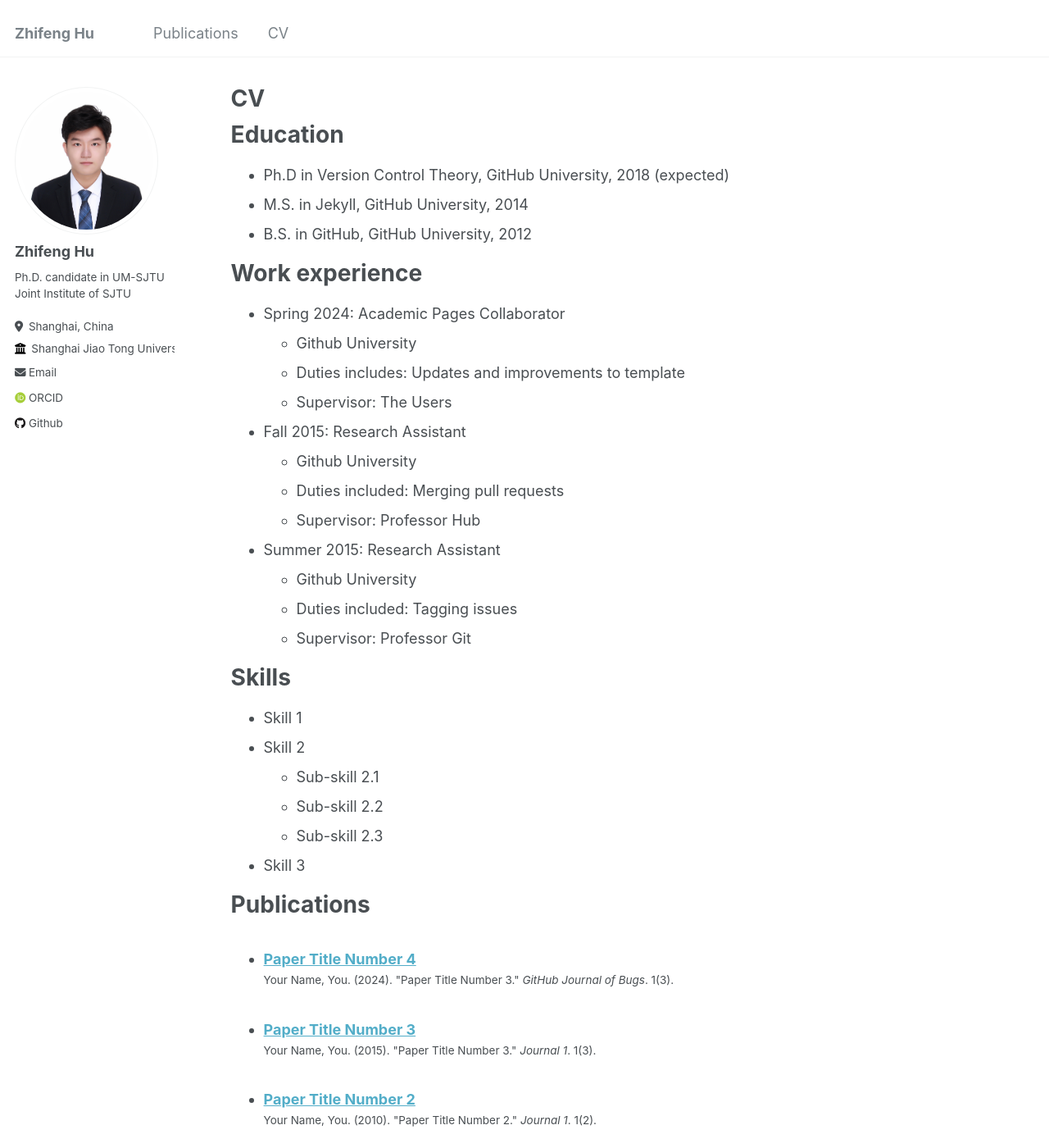
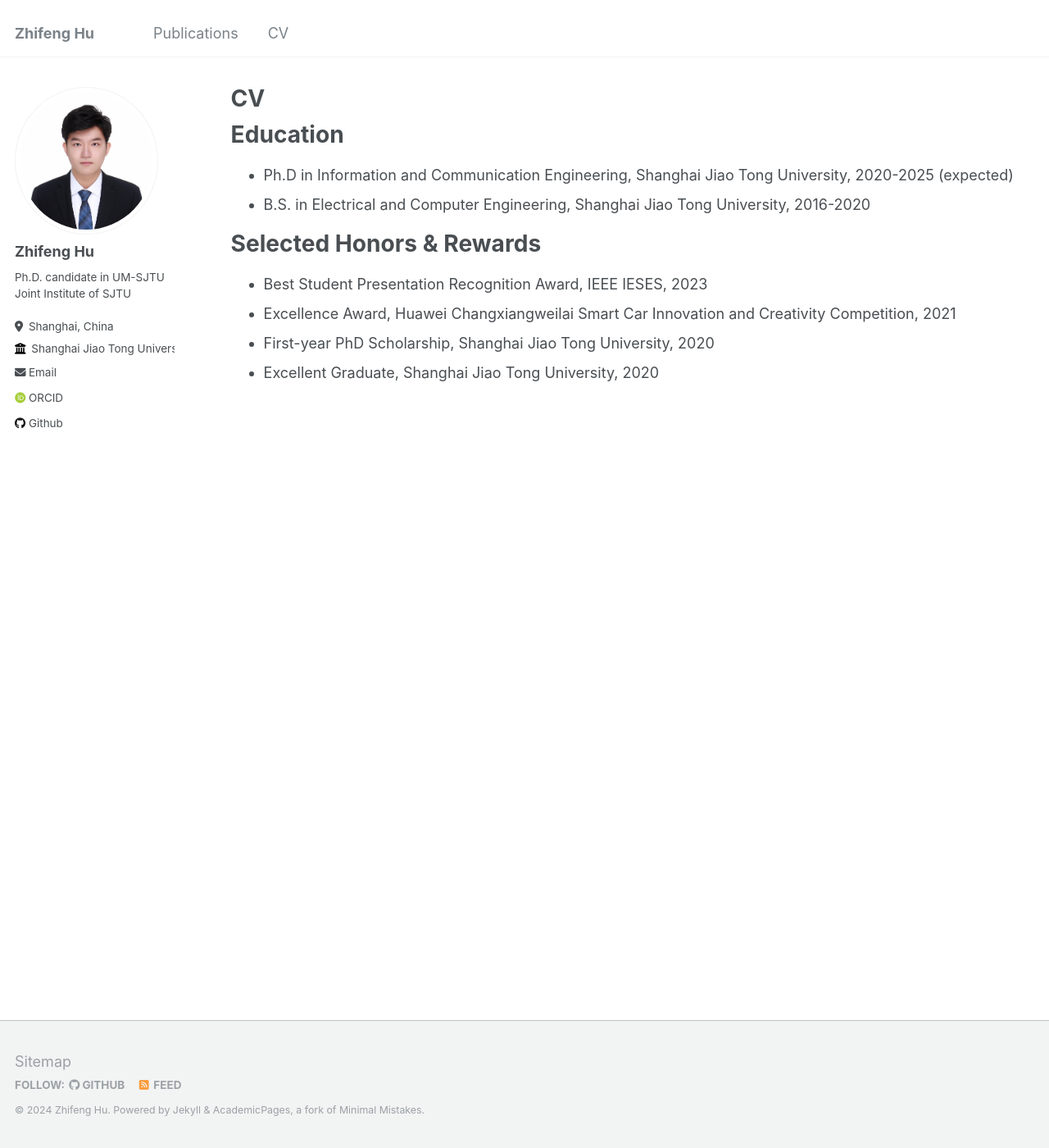
Before and after one commit to CantorHu/CantorHu.github.io, a Jekyll site: the page built from _pages/cv.md, in a window 1280 px wide and 1400 px high. Shown: the whole window at 82% size. Built offline with Jekyll 4.4.1, drawn with Linux system fonts in a browser that asks for light colours; some web fonts are replaced; some of the changed text lies outside the part shown.

Commit message:
Update cv.md

```diff
--- a/_pages/cv.md
+++ b/_pages/cv.md
@@ -11,54 +11,13 @@ redirect_from:
 
 Education
 ======
-* Ph.D in Version Control Theory, GitHub University, 2018 (expected)
-* M.S. in Jekyll, GitHub University, 2014
-* B.S. in GitHub, GitHub University, 2012
+* Ph.D in Information and Communication Engineering, Shanghai Jiao Tong University, 2020-2025 (expected)
+* B.S. in Electrical and Computer Engineering, Shanghai Jiao Tong University, 2016-2020
 
-Work experience
+
+Selected Honors & Rewards
 ======
-* Spring 2024: Academic Pages Collaborator
-  * Github University
-  * Duties includes: Updates and improvements to template
-  * Supervisor: The Users
-
-* Fall 2015: Research Assistant
-  * Github University
-  * Duties included: Merging pull requests
-  * Supervisor: Professor Hub
-
-* Summer 2015: Research Assistant
-  * Github University
-  * Duties included: Tagging issues
-  * Supervisor: Professor Git
-
-Skills
-======
-* Skill 1
-* Skill 2
-  * Sub-skill 2.1
-  * Sub-skill 2.2
-  * Sub-skill 2.3
-* Skill 3
-
-Publications
-======
-  <ul>{% for post in site.publications reversed %}
-    {% include archive-single-cv.html %}
-  {% endfor %}</ul>
-
-Talks
-======
-  <ul>{% for post in site.talks reversed %}
-    {% include archive-single-talk-cv.html  %}
-  {% endfor %}</ul>
-
-Teaching
-======
-  <ul>{% for post in site.teaching reversed %}
-    {% include archive-single-cv.html %}
-  {% endfor %}</ul>
-
-Service and leadership
-======
-* Currently signed in to 43 different slack teams
+- Best Student Presentation Recognition Award, IEEE IESES, 2023
+- Excellence Award, Huawei Changxiangweilai Smart Car Innovation and Creativity Competition, 2021
+- First-year PhD Scholarship, Shanghai Jiao Tong University, 2020
+- Excellent Graduate, Shanghai Jiao Tong University, 2020
```
